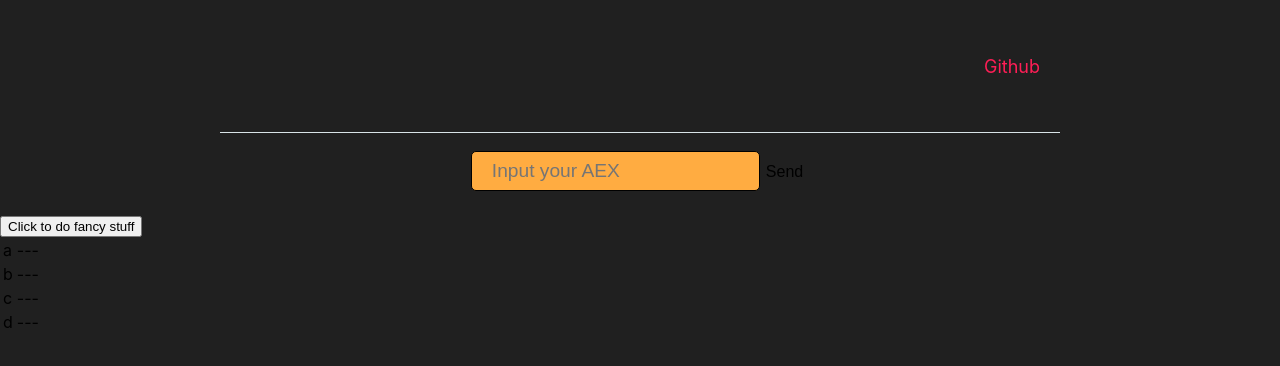
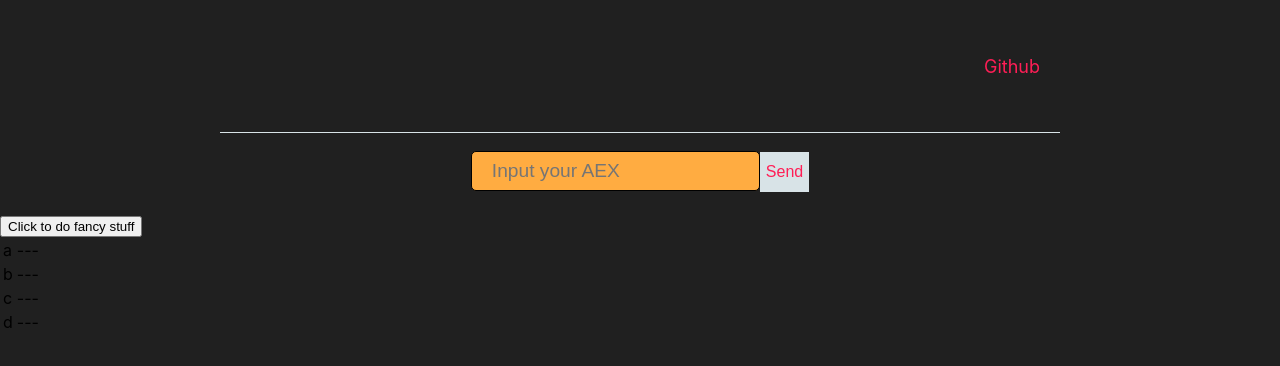
Before and after one commit to KavinSatheeskumar/bitulator, a React (Create React App) app in the folder frontend/: page / in a window 1280 px wide. Shown: the top 366 px of the page. Built offline with nearby package versions, Linux system fonts and the light colour scheme.

Commit message:
Update App.css

```diff
--- a/frontend/src/App.css
+++ b/frontend/src/App.css
@@ -23,7 +23,8 @@ html {
 
 .input button {
   height: 40px;
-  background-color: transparent;
+  background-color: #d8e3e7;
+  color: #ff1e56;
   font-size: medium;
   border: none;
   border-radius: none;
@@ -45,6 +46,7 @@ html {
 
 .header h2 {
   background-color: linear-gradient(45deg, #ffac41, #ff1e56);
+  -webkit-background-clip: text;
   background-clip: text;
   color: transparent;
   font-size: 32px;
```
